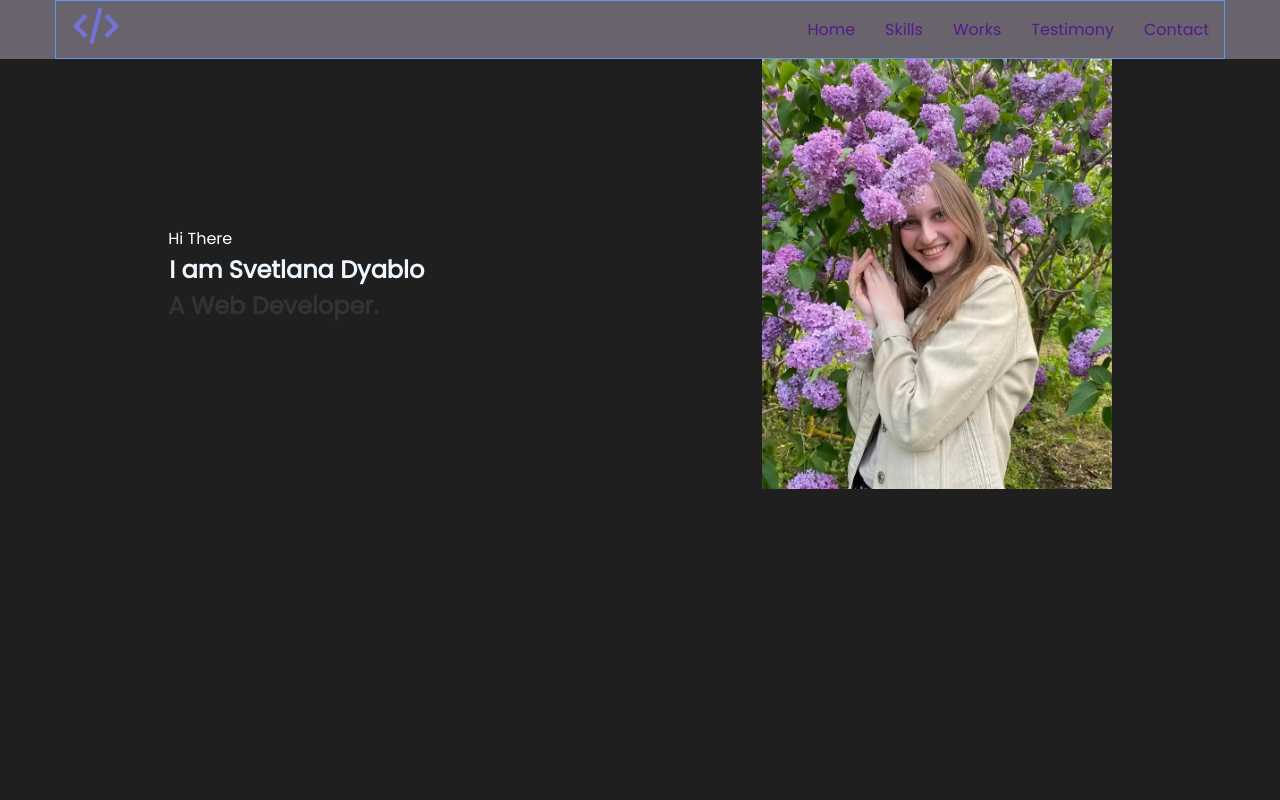
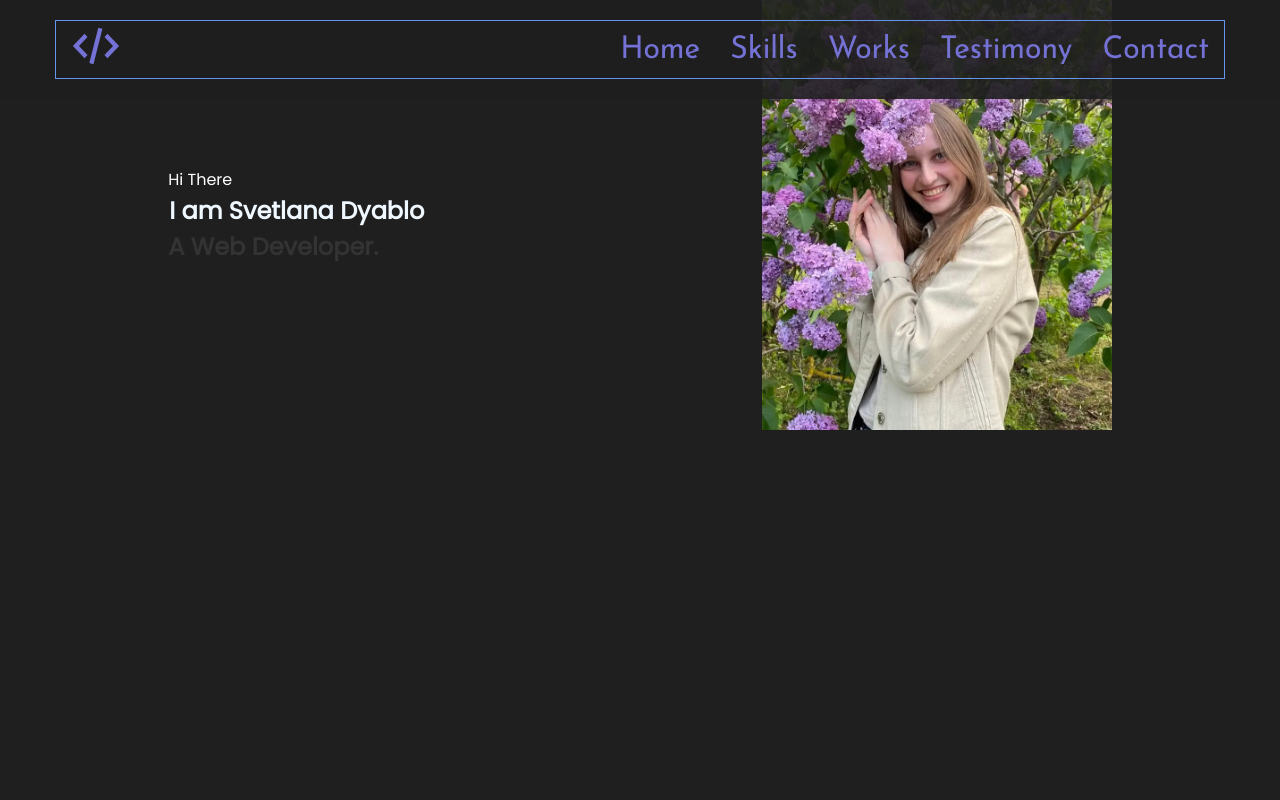
Before and after one commit to Pumpkin-Pie93/portfolio-start-project-main, a React app: page / in a window 1280 px wide. Shown: the top 800 px of the page. Built offline with nearby package versions, Linux system fonts and the light colour scheme.

Commit message:
transformation

```diff
--- a/src/layout/header/Header.tsx
+++ b/src/layout/header/Header.tsx
@@ -1,9 +1,9 @@
 import React from 'react';
 import styled from "styled-components";
 import {Logo} from "../../components/logo/Logo";
-import {Menu} from "../../components/menu/Menu";
 import {Container} from "../../components/Container";
 import {FlexWrapper} from "../../components/FlexWrapper";
+import {HeaderMenu} from "./headerMenu/HeaderMenu";
 
 const items = ['Home', 'Skills', 'Works', 'Testimony', 'Contact']
 
@@ -13,7 +13,7 @@
             <Container>
                 <FlexWrapper justify={'space-between'} align={'center'}>
                     <Logo/>
-                    <Menu menuItems={items}/>
+                    <HeaderMenu menuItems={items}/>
                 </FlexWrapper>
             </Container>
         </StyledHeader>
@@ -21,5 +21,12 @@
 };
 
 const StyledHeader = styled.header`
-  background-color: rgb(104, 99, 108);
-  `
+  background-color: rgba(31, 31, 32, 0.9);
+  padding: 20px 0;
+  position: fixed;
+  top: 0;
+  left: 0;
+  right: 0;
+  z-index: 999999;
+
+`
--- /dev/null
+++ b/src/layout/header/headerMenu/HeaderMenu.tsx
@@ -0,0 +1,97 @@
+import React from 'react';
+import styled from "styled-components";
+import {theme} from "../../../styles/Theme";
+
+
+export const HeaderMenu = (props: { menuItems: Array<string> }) => {
+    return (
+        <StyledHeaderMenu>
+            <ul>
+                {props.menuItems.map((item: string, index: number) => {
+                    return <ListItem key={index}>
+                        <Link href=''>
+                            {item}
+                            <Mask>
+                                <span>{item}</span>
+                            </Mask>
+                            <Mask>
+                                <span>{item}</span>
+                            </Mask>
+                        </Link>
+                    </ListItem>
+                })}
+            </ul>
+        </StyledHeaderMenu>
+    );
+};
+
+const StyledHeaderMenu = styled.nav`
+  ul {
+    display: flex;
+    gap: 30px;
+  }
+
+`
+
+
+const Link = styled.a`
+  font-family: 'Josefin Sans', sans-serif;
+  font-size: 30px;
+  font-weight: 400;
+  color: transparent;
+
+`
+const Mask = styled.span`
+  position: absolute;
+  top: 0;
+  left: 0;
+  display: inline-block;
+  height: 50%;
+  overflow-y: hidden;
+  //outline: 1px solid cornflowerblue;
+  color: ${theme.colors.accent};
+
+  & + & {
+    top: 50%;
+
+    span {
+      display: inline-block;
+      transform: translateY(-50%);
+    }
+  }
+`
+const ListItem = styled.li`
+  position: relative;
+
+  &::before {
+    content: "";
+    display: inline-block;
+    height: 3px;
+    background-color: ${theme.colors.accent};
+    position: absolute;
+    top: 50%;
+    left: -10px;
+    right: -10px;
+    z-index: 1;
+
+    transform: scale(0);
+  }
+
+
+  &:hover {
+
+    &::before {
+      transform: scale(1);
+    }
+
+    ${Mask} {
+      transform: skewX(12deg) translateX(5px);
+color: ${theme.colors.font};
+
+      & + ${Mask} {
+        transform: skewX(12deg) translateX(-5px);
+      }
+    }
+  }
+
+`
```
